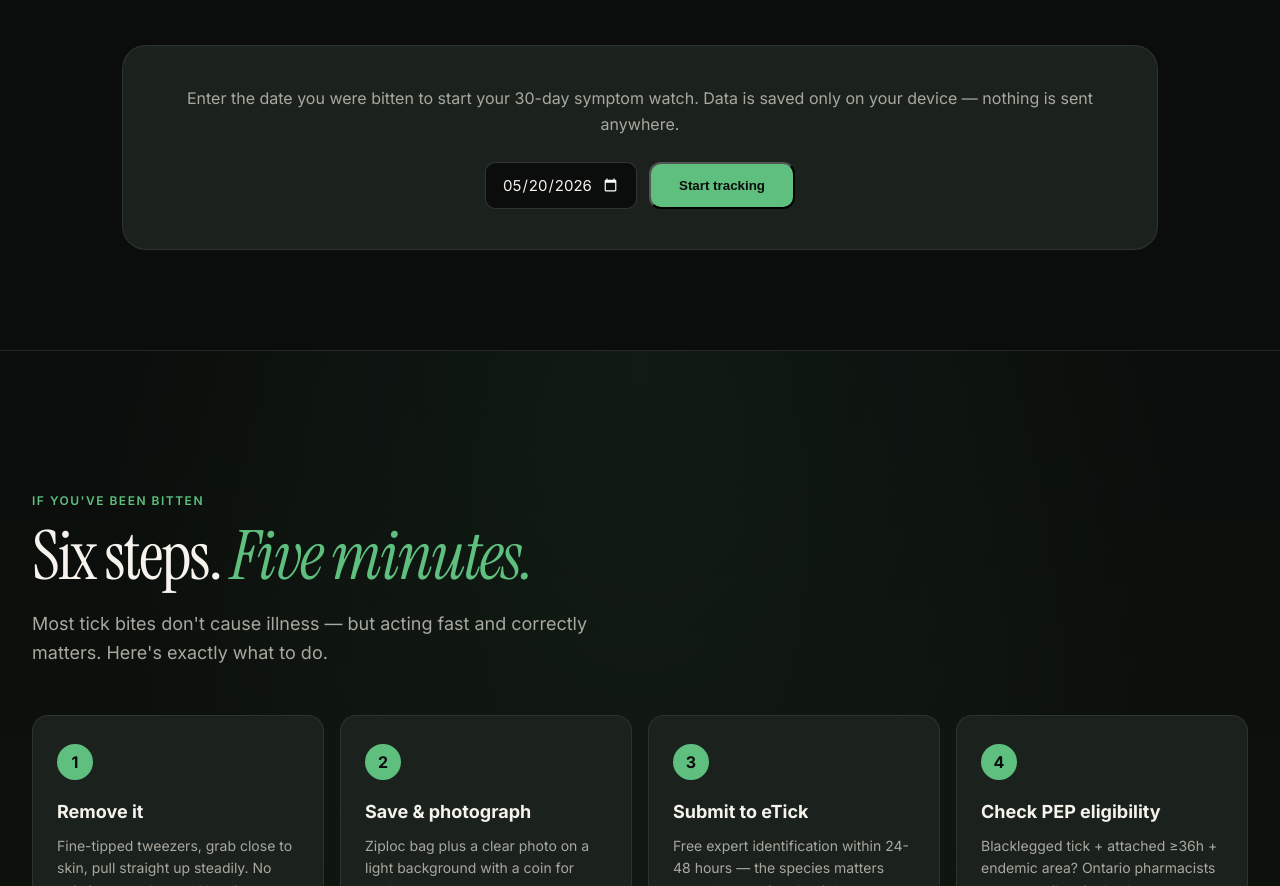
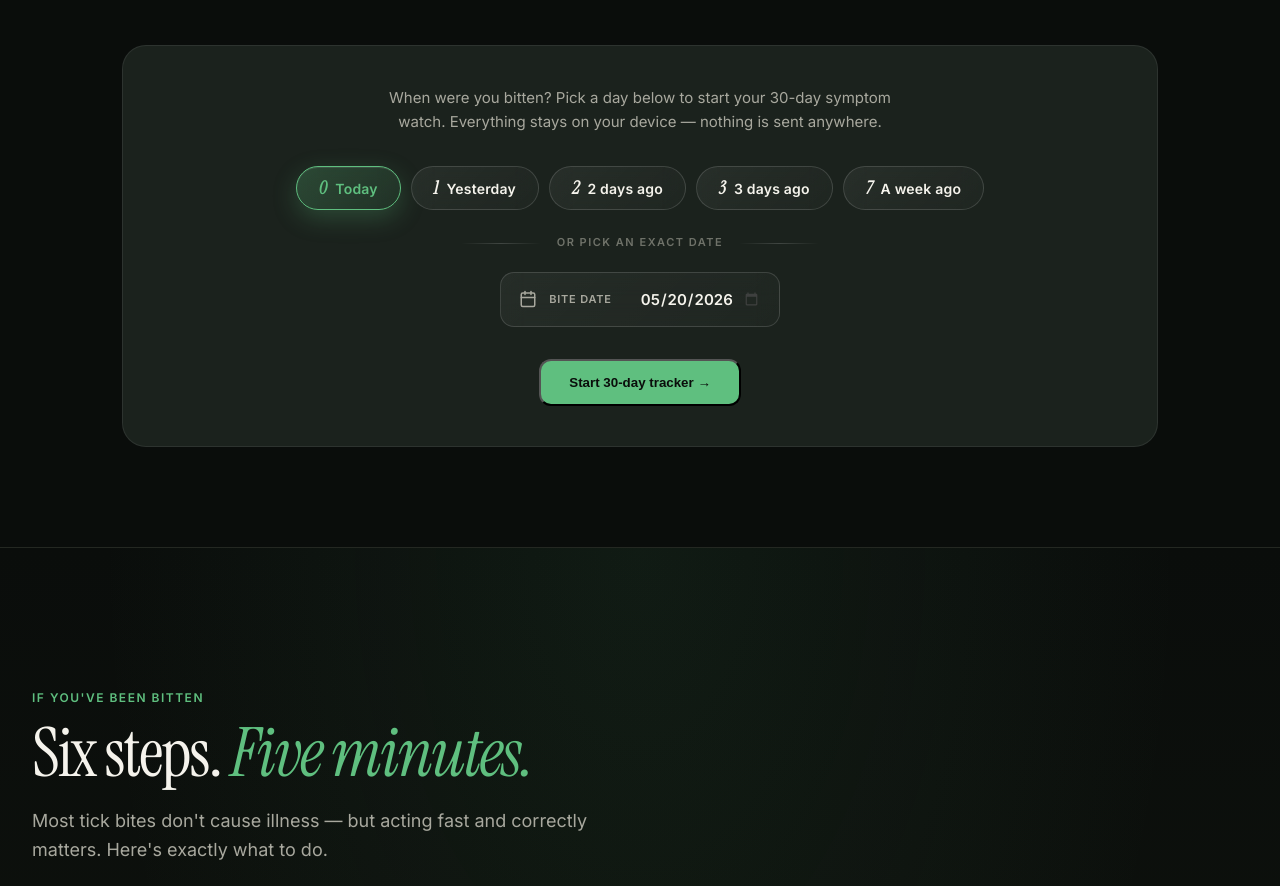
Before and after one commit to Marlonroldan/tickwatch-ontario, a plain HTML site: page index.html in a window 1280 px wide. Shown: the part 6016-6902 px from the top of the page. Drawn offline with nearby package versions, Linux system fonts and the light colour scheme.

Commit message:
Redesign symptom tracker date picker
Replace the plain date input with a polished selection flow:
- Quick-pick chips for common offsets (Today, Yesterday, 2/3/7
  days ago) with display-serif numerals
- A custom-styled date picker for exact dates, with a calendar
  icon, label, and frosted-glass container
- "or pick an exact date" divider between the two options
- Chips highlight when they match the picked date, and the date
  input updates the chip selection in sync
- Larger CTA: "Start 30-day tracker →"

Co-Authored-By: Claude Opus 4.7 (1M context) <noreply@anthropic.com>

```diff
--- a/index.html
+++ b/index.html
@@ -1472,23 +1472,132 @@
     margin-top: 40px;
   }
   .tracker-empty { text-align: center; }
-  .tracker-empty p { color: var(--ink-dim); margin-bottom: 24px; }
-  .date-input-row {
-    display: flex;
-    gap: 12px;
+  .tracker-empty > p {
+    color: var(--ink-dim);
+    margin-bottom: 32px;
+    font-size: 15px;
+    max-width: 520px;
+    margin-left: auto;
+    margin-right: auto;
+  }
+  /* Quick-pick date buttons */
+  .date-quick {
+    display: flex;
+    gap: 10px;
     justify-content: center;
     flex-wrap: wrap;
+    margin-bottom: 20px;
+  }
+  .date-chip {
+    background: linear-gradient(135deg, rgba(255,255,255,0.06) 0%, rgba(255,255,255,0.02) 100%);
+    backdrop-filter: blur(12px);
+    -webkit-backdrop-filter: blur(12px);
+    border: 1px solid rgba(255,255,255,0.14);
+    border-radius: 100px;
+    padding: 12px 22px;
+    color: var(--ink);
+    font-family: inherit;
+    font-size: 14px;
+    font-weight: 600;
+    cursor: pointer;
+    transition: all 0.25s cubic-bezier(.2,.8,.2,1);
+    letter-spacing: 0.2px;
+  }
+  .date-chip:hover {
+    transform: translateY(-2px);
+    border-color: var(--accent);
+    background: linear-gradient(135deg, rgba(95,191,127,0.15) 0%, rgba(95,191,127,0.05) 100%);
+    color: var(--accent);
+    box-shadow: 0 8px 24px rgba(95,191,127,0.2);
+  }
+  .date-chip.selected {
+    background: linear-gradient(135deg, rgba(95,191,127,0.25) 0%, rgba(95,191,127,0.1) 100%);
+    border-color: var(--accent);
+    color: var(--accent);
+    box-shadow: 0 8px 24px rgba(95,191,127,0.25), inset 0 1px 0 rgba(255,255,255,0.1);
+  }
+  .date-chip-day {
+    font-family: var(--font-display);
+    font-size: 18px;
+    line-height: 1;
+    margin-right: 8px;
+    font-style: italic;
+  }
+  .date-divider {
+    display: flex;
     align-items: center;
+    justify-content: center;
+    gap: 16px;
+    margin: 24px 0 20px;
+    color: var(--muted);
+    font-size: 11px;
+    text-transform: uppercase;
+    letter-spacing: 1.5px;
+    font-weight: 600;
+  }
+  .date-divider::before,
+  .date-divider::after {
+    content: "";
+    height: 1px;
+    flex: 1;
+    max-width: 80px;
+    background: linear-gradient(90deg, transparent, var(--border-strong), transparent);
+  }
+  /* Custom date picker wrapper */
+  .date-picker-wrap {
+    position: relative;
+    display: inline-flex;
+    align-items: center;
+    background: linear-gradient(135deg, rgba(255,255,255,0.05) 0%, rgba(255,255,255,0.02) 100%);
+    backdrop-filter: blur(12px);
+    -webkit-backdrop-filter: blur(12px);
+    border: 1px solid rgba(255,255,255,0.14);
+    border-radius: 14px;
+    padding: 4px 4px 4px 18px;
+    transition: all 0.25s;
+    margin-bottom: 8px;
+  }
+  .date-picker-wrap:focus-within {
+    border-color: var(--accent);
+    box-shadow: 0 0 0 4px rgba(95,191,127,0.12);
+  }
+  .date-picker-icon {
+    color: var(--ink-dim);
+    margin-right: 12px;
+    display: flex;
+  }
+  .date-picker-label {
+    font-size: 11px;
+    text-transform: uppercase;
+    letter-spacing: 0.8px;
+    color: var(--ink-dim);
+    margin-right: 14px;
+    font-weight: 600;
   }
   .date-input {
-    background: var(--bg);
-    border: 1px solid var(--border-strong);
-    border-radius: 10px;
-    padding: 12px 16px;
+    background: transparent;
+    border: none;
+    padding: 12px 14px;
     color: var(--ink);
     font-size: 15px;
     font-family: inherit;
+    font-weight: 600;
     color-scheme: dark;
+    outline: none;
+    cursor: pointer;
+    min-width: 140px;
+  }
+  .date-input::-webkit-calendar-picker-indicator {
+    filter: invert(0.7);
+    cursor: pointer;
+    opacity: 0.7;
+    transition: opacity 0.2s;
+  }
+  .date-input::-webkit-calendar-picker-indicator:hover { opacity: 1; }
+  .date-action-row {
+    display: flex;
+    justify-content: center;
+    margin-top: 24px;
   }
   .btn-secondary {
     background: transparent;
@@ -1906,10 +2015,30 @@
 
   <div class="tracker-card">
     <div class="tracker-empty" id="trackerEmpty">
-      <p>Enter the date you were bitten to start your 30-day symptom watch. Data is saved only on your device — nothing is sent anywhere.</p>
-      <div class="date-input-row">
-        <input type="date" class="date-input" id="biteDate">
-        <button class="btn-primary" id="startTracker">Start tracking</button>
+      <p>When were you bitten? Pick a day below to start your 30-day symptom watch. Everything stays on your device — nothing is sent anywhere.</p>
+
+      <div class="date-quick" id="dateQuick">
+        <button type="button" class="date-chip" data-offset="0"><span class="date-chip-day">0</span>Today</button>
+        <button type="button" class="date-chip" data-offset="1"><span class="date-chip-day">1</span>Yesterday</button>
+        <button type="button" class="date-chip" data-offset="2"><span class="date-chip-day">2</span>2 days ago</button>
+        <button type="button" class="date-chip" data-offset="3"><span class="date-chip-day">3</span>3 days ago</button>
+        <button type="button" class="date-chip" data-offset="7"><span class="date-chip-day">7</span>A week ago</button>
+      </div>
+
+      <div class="date-divider">or pick an exact date</div>
+
+      <div style="text-align:center;">
+        <div class="date-picker-wrap">
+          <div class="date-picker-icon">
+            <svg width="18" height="18" viewBox="0 0 24 24" fill="none" stroke="currentColor" stroke-width="2" stroke-linecap="round" stroke-linejoin="round"><rect x="3" y="4" width="18" height="18" rx="2" ry="2"/><line x1="16" y1="2" x2="16" y2="6"/><line x1="8" y1="2" x2="8" y2="6"/><line x1="3" y1="10" x2="21" y2="10"/></svg>
+          </div>
+          <span class="date-picker-label">Bite date</span>
+          <input type="date" class="date-input" id="biteDate">
+        </div>
+      </div>
+
+      <div class="date-action-row">
+        <button class="btn-primary" id="startTracker">Start 30-day tracker →</button>
       </div>
     </div>
 
@@ -2950,6 +3079,29 @@ const todayStr = new Date().toISOString().split('T')[0];
 biteDateInput.max = todayStr;
 biteDateInput.value = todayStr;
 
+// Wire quick-pick chips
+function dateFromOffset(daysBack) {
+  const d = new Date();
+  d.setDate(d.getDate() - daysBack);
+  return d.toISOString().split('T')[0];
+}
+function syncChipSelection() {
+  const today = new Date(); today.setHours(0,0,0,0);
+  const picked = new Date(biteDateInput.value); picked.setHours(0,0,0,0);
+  const diff = Math.round((today - picked) / 86400000);
+  document.querySelectorAll('.date-chip').forEach(chip => {
+    chip.classList.toggle('selected', parseInt(chip.dataset.offset) === diff);
+  });
+}
+document.querySelectorAll('.date-chip').forEach(chip => {
+  chip.addEventListener('click', () => {
+    biteDateInput.value = dateFromOffset(parseInt(chip.dataset.offset));
+    syncChipSelection();
+  });
+});
+biteDateInput.addEventListener('change', syncChipSelection);
+syncChipSelection();
+
 function loadTracker() {
   try { return JSON.parse(localStorage.getItem(STORAGE_KEY)); }
   catch (e) { return null; }
```
